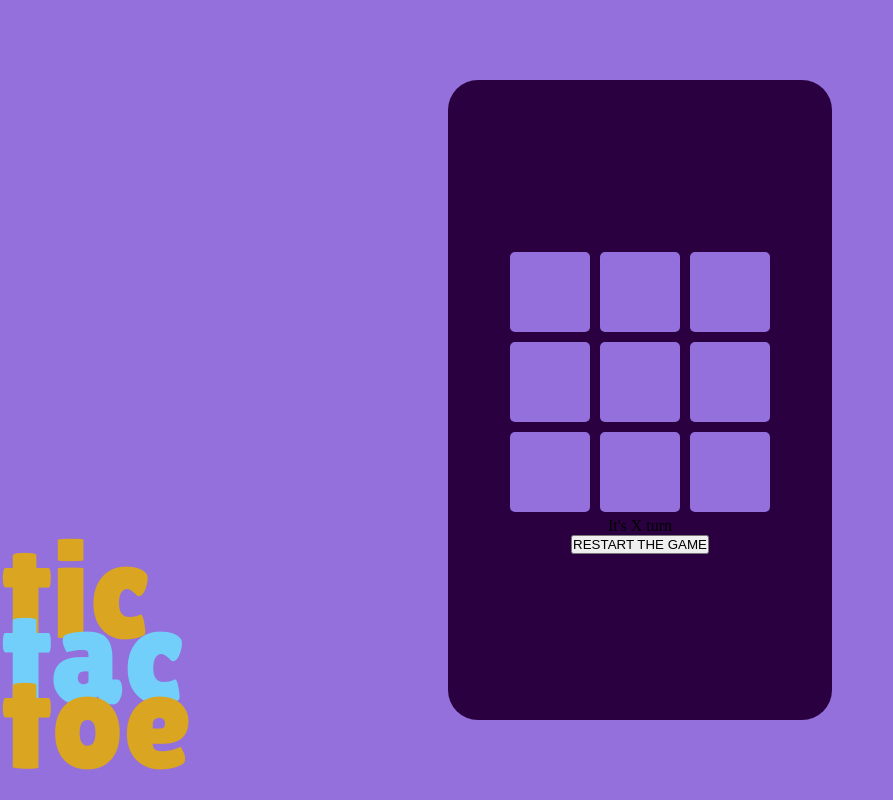
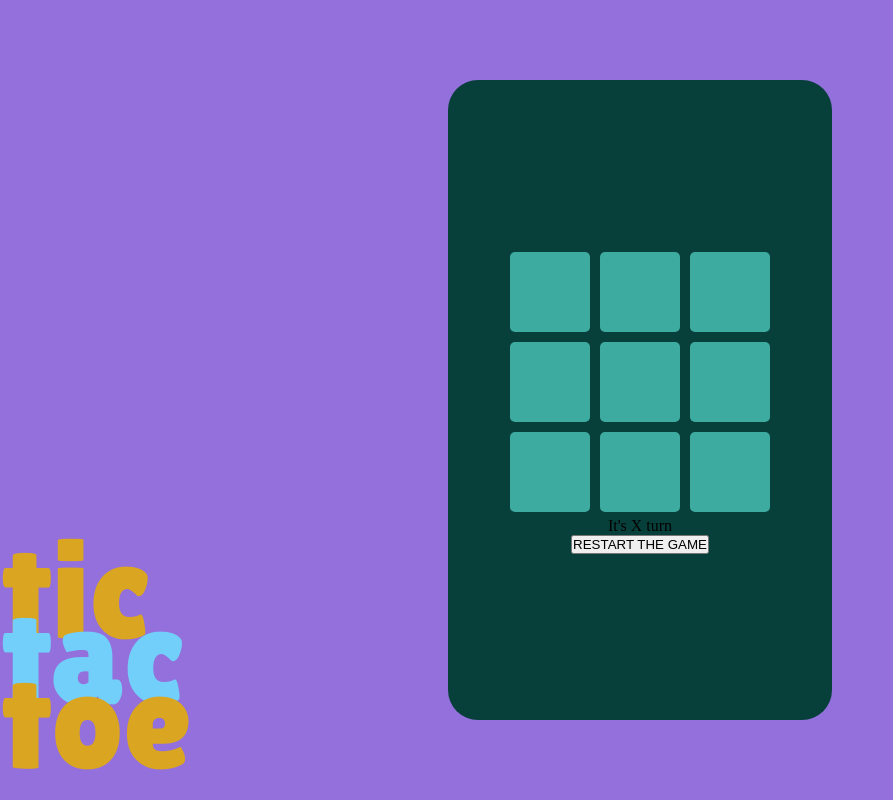
Before and after one commit to marrcelp/TicTacToe, a React (Vite) app: page / in a window 1280 px wide. Shown: the whole page, without its empty margins (0-893 px from the left). Built offline with nearby package versions, Linux system fonts and the light colour scheme.

Commit message:
changed colors in styles

```diff
--- a/src/styles/_game.scss
+++ b/src/styles/_game.scss
@@ -1,6 +1,6 @@
 .game_container {
 
-  background-color: #2B0040;
+  background-color: #07403b;
   margin: 0 auto;
   display: flex;
   align-items: center;
@@ -20,7 +20,7 @@
   display: flex;
 
   .square {
-    background-color: mediumpurple;
+    background-color: #3daba0;
     width: 80px;
     height: 80px;
     margin: 5px;
```
Also changed, not shown: src/components/Game.jsx (+7 -0 lines).
